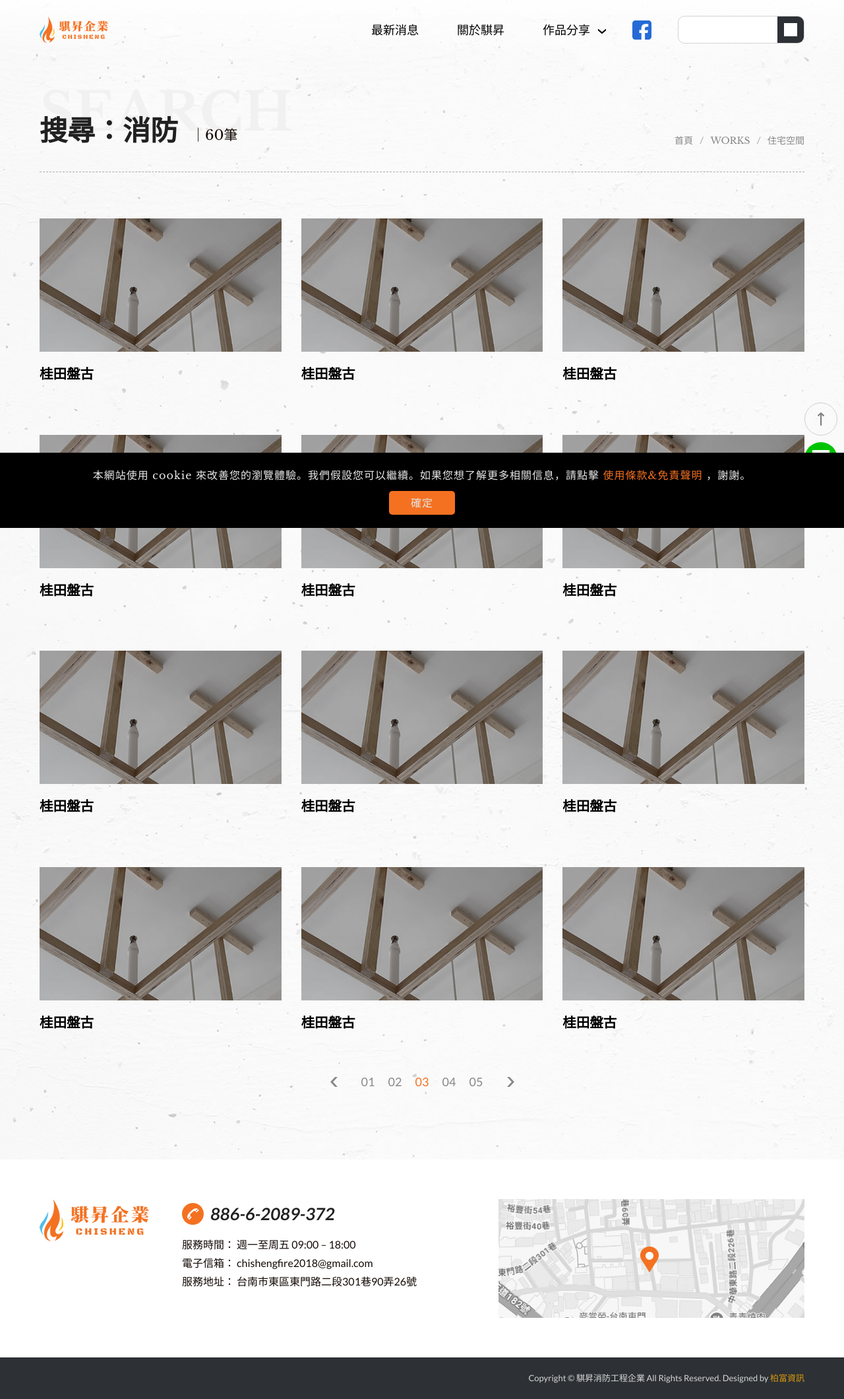
After one commit to tseng7510/2025_chisheng, a PHP site: page /works_search.php in a window 1280 px wide. The commit adds this page. Shown: the whole page at 66% size. Run offline with PHP 8.4, Linux system fonts and the light colour scheme; some libraries are stand-ins or nearby versions; grey boxes are pictures that could not be loaded.

Commit message:
20250505 增加搜尋功能

```diff
--- a/css/style.css
+++ b/css/style.css
@@ -1135,9 +1135,9 @@ button:focus {
 }
 .insidePages .pageTitleBox .container .contentBox {
   display: flex;
+  flex-wrap: wrap;
   align-items: flex-end;
-  justify-content: space-between;
-  gap: 50px;
+  gap: 20px;
 }
 .insidePages .pageTitleBox .title {
   color: #212121;
@@ -1158,6 +1158,15 @@ button:focus {
   line-height: 1;
   z-index: -1;
   font-family: 'Libre Baskerville', 'Noto Sans TC', Arial, '微軟正黑體', 'Microsoft JhengHei', '蘋果儷中黑', 'Apple LiGothic Medium', sans-serif;
+}
+.insidePages .pageTitleBox .count {
+  position: relative;
+  z-index: 2;
+  font-size: 21px;
+  align-self: stretch;
+  display: flex;
+  align-items: flex-end;
+  line-height: 1.4;
 }
 .insidePages .contentTopNav {
   margin-bottom: 30px;
@@ -1886,32 +1895,37 @@ button:focus {
   align-items: center;
   justify-content: center;
 }
-@media screen and (min-width: 1001px) {
-  .menuSearch {
-    background: #f47121;
-    padding: 0 25px;
-  }
-}
 .menuSearch > .btn {
   display: none;
+  position: absolute;
+  height: 100%;
 }
 @media screen and (max-width: 1000px) {
   .menuSearch > .btn {
-    height: auto;
     display: flex;
-    height: 100%;
+    right: 55px;
   }
 }
 .menuSearch > .btn::before {
   top: 0;
   -webkit-mask: url('../images/icon/icon_search.svg') center no-repeat;
   mask: url('../images/icon/icon_search.svg') center no-repeat;
+  background: #000;
+  position: absolute;
+  top: 50%;
+  left: 50%;
+  transform: translate(-50%, -50%);
+  transition: all 0.3s ease;
 }
 @media screen and (max-width: 1000px) {
   .menuSearch > .btn::before {
+    content: '';
     width: 20px;
     height: 20px;
   }
+}
+.menuSearch > .btn:hover::before {
+  background: #ffae00;
 }
 .menuSearch .searchOuter {
   top: 0;
@@ -1923,17 +1937,18 @@ button:focus {
   overflow: hidden;
   gap: 10px;
   transition: all 0.3s ease;
-  border-radius: 50px;
+  border-radius: 10px;
 }
 @media screen and (min-width: 1001px) {
   .menuSearch .searchOuter {
-    padding: 0 10px;
+    padding: 0 0 0 10px;
     background: #fff;
+    border: 1px solid #d3d3d3;
   }
 }
 @media screen and (max-width: 1000px) {
   .menuSearch .searchOuter {
-    background: #f47121;
+    background: #2d3135;
     border-radius: 0px;
     width: 0;
     position: absolute;
@@ -1981,7 +1996,7 @@ button:focus {
 @media screen and (min-width: 1001px) {
   .menuSearch .searchOuter .searchBox input {
     width: 130px;
-    color: #f47121;
+    color: #2d3135;
   }
 }
 .menuSearch .searchOuter .searchBox input::-moz-placeholder {
@@ -1999,6 +2014,7 @@ button:focus {
   display: flex;
   align-items: center;
   justify-content: center;
+  background: #2d3135;
 }
 .menuSearch .searchOuter .searchBtn::before {
   content: '';
@@ -2007,7 +2023,7 @@ button:focus {
   display: block;
   -webkit-mask: url('../images/icon/icon_search.svg') center no-repeat;
   mask: url('../images/icon/icon_search.svg') center no-repeat;
-  background: #f47121;
+  background: #fff;
 }
 @media screen and (max-width: 1000px) {
   .menuSearch .searchOuter .searchBtn::before {
@@ -2020,6 +2036,7 @@ button:focus {
 
 .breadcrumbBox {
   z-index: 10;
+  margin: 0 0 0 auto;
 }
 @media screen and (max-width: 1000px) {
   .breadcrumbBox {
@@ -3001,4 +3018,4 @@ button:focus {
 }
 .lightBox .slick-dots li.slick-active button {
   background: #f47121;
-} /*# sourceMappingURL=style.css.map */
+}
--- a/include_top.php
+++ b/include_top.php
@@ -15,6 +15,17 @@
         <div class="topNav">
           <a href="https://www.facebook.com/profile.php?id=100063863116503" class="fb" target="_blank"></a>
         </div>
+
+        <div class="menuSearch">
+          <button class="btn" type="button"></button>
+          <div class="searchOuter">
+            <div class="searchClose"></div>
+            <div class="searchBox">
+              <input type="text" class="form-control" name="search" placeholder="Search">
+            </div>
+            <button class="searchBtn" type="submit" onclick="javascript:location.href='works_search.php'"></button>
+          </div>
+        </div>
       </div>
     </div>
 
--- /dev/null
+++ b/works_search.php
@@ -0,0 +1,97 @@
+<!doctype html>
+<html lang="en">
+
+
+<head>
+  <?php include('include_head.php'); ?>
+  <link rel="stylesheet" type="text/css" href="css/works.css">
+</head>
+
+<body>
+
+  <?php include('include_body_top.php'); ?>
+  <div class="wrapper insidePages worksList">
+    <header class="siteHeader" itemscope="itemscope" itemtype="https://schema.org/WPHeader">
+      <?php include('include_top.php'); ?>
+    </header>
+
+    <main class="siteMain" aria-label="main" itemscope>
+
+      <div class="pageTitleBox">
+        <div class="outerBox">
+          <div class="container">
+            <div class="contentBox wow fadeInUp" data-wow-delay="0s">
+              <h1 class="title">搜尋：消防<span>SEARCH</span></h1>
+              <div class="count">｜60筆</div>
+              <div class="breadcrumbBox">
+                <ul class="breadcrumb" itemscope="" itemtype="https://schema.org/BreadcrumbList">
+                  <li itemprop="itemListElement" itemscope="" itemtype="//schema.org/ListItem">
+                    <a href="index.php" itemprop="item">
+                      <span itemprop="name">首頁</span>
+                    </a>
+                    <meta itemprop="position" content="1">
+                  </li>
+                  <li itemprop="itemListElement" itemscope="" itemtype="//schema.org/ListItem">
+                    <span itemprop="name">WORKS</span>
+                    <meta itemprop="position" content="2">
+                  </li>
+                  <li itemprop="itemListElement" itemscope="" itemtype="//schema.org/ListItem">
+                    <span itemprop="name">住宅空間</span>
+                    <meta itemprop="position" content="3">
+                  </li>
+                </ul>
+              </div>
+            </div>
+          </div>
+        </div>
+      </div>
+
+
+      <div class="mainBox">
+
+        <section>
+
+          <div class="outerBox">
+            <div class="container">
+              <div class="contentBox">
+                <div class="listBox">
+                  <? for ($i = 0; $i < 12; $i++) { ?>
+                    <div class="item">
+                      <a href="works_2.php">
+                        <div class="pic"><img src="images/index/p.jpg" alt=""></div>
+                        <div class="infoBox">
+                          <h2 class="title">桂田盤古</h2>
+                        </div>
+                      </a>
+                    </div>
+                  <? } ?>
+                </div>
+
+                <div class="pageBox wow fadeInUp" data-wow-delay="0.2s">
+                  <ul class="pagination">
+                    <li class="controls"><a class="prev" href="#" title="Previous"></a></li>
+                    <li><a href="#">01</a></li>
+                    <li><a href="#">02</a></li>
+                    <li class="active"><a href="#">03</a></li>
+                    <li><a href="#">04</a></li>
+                    <li><a href="#">05</a></li>
+                    <li class="controls"><a class="next" href="#" title="Next"></a></li>
+                  </ul>
+                </div>
+
+              </div>
+            </div>
+          </div>
+        </section>
+
+      </div>
+    </main>
+
+
+    <?php include('include_footer.php'); ?>
+
+  </div>
+  <?php include('include_body_bottom.php'); ?>
+</body>
+
+</html>
```
